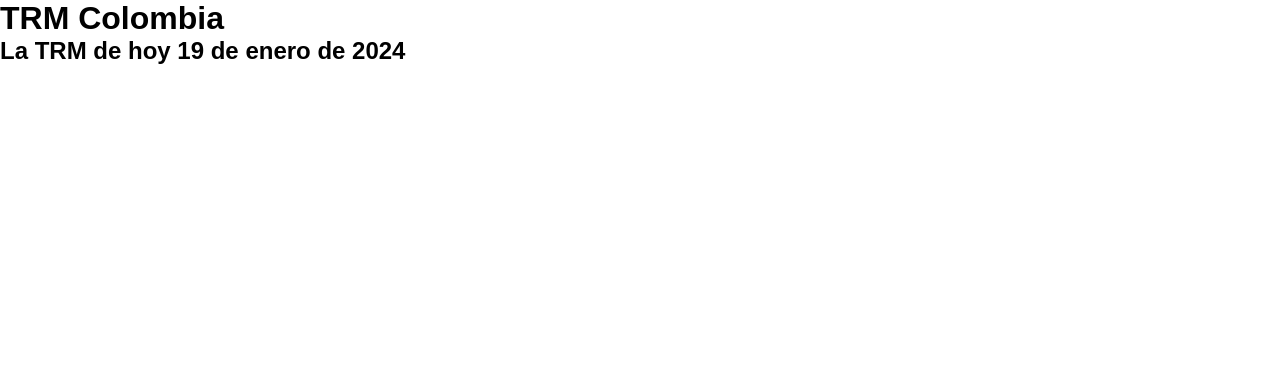
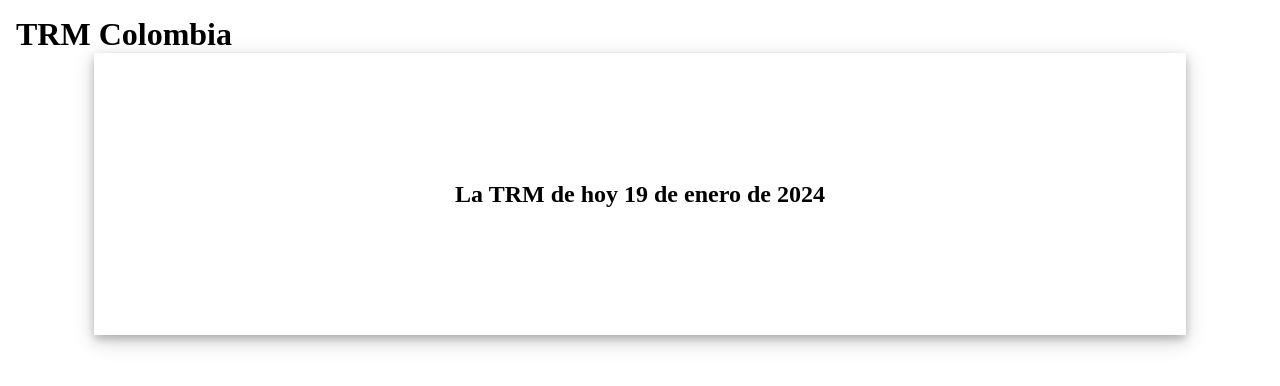
Before and after one commit to espejolui/trm, an Angular app: page / in a window 1280 px wide. Shown: the top 386 px of the page. Built offline with nearby package versions, Linux system fonts and the light colour scheme; no server answers.

Commit message:
Estilos CSS

```diff
--- a/package.json
+++ b/package.json
@@ -1,5 +1,5 @@
 {
-  "name": "trm1",
+  "name": "trm",
   "version": "0.0.0",
   "scripts": {
     "ng": "ng",
--- a/src/app/components/get-dolar/get-dolar.component.html
+++ b/src/app/components/get-dolar/get-dolar.component.html
@@ -1,4 +1,7 @@
-<h2>{{ titlePage }} {{ getDateFormatted() }} </h2>
-@if (dolarData){
-<p>1 USD = {{ dolarData.currency }} <span id="dolarValue">{{ dolarData.value | number: '1.2-2' }}</span></p>
-}
+<section class="card">
+  <h2>{{ titlePage }} {{ getDateFormatted() }} </h2>
+  @if (dolarData){
+  <p>1 USD = {{ dolarData.currency }} <span id="dolarValue">{{ dolarData.value | number: '1.2-2' }}</span></p>
+  }
+
+</section>
--- a/src/index.html
+++ b/src/index.html
@@ -1,5 +1,6 @@
 <!doctype html>
 <html lang="es">
+
 <head>
   <meta charset="utf-8">
   <title>TRM Colombia</title>
@@ -7,7 +8,11 @@
   <meta name="viewport" content="width=device-width, initial-scale=1">
   <link rel="icon" type="image/x-icon" href="#">
 </head>
+
 <body>
-  <app></app>
+  <main>
+    <app></app>
+  </main>
 </body>
+
 </html>
--- a/src/styles.css
+++ b/src/styles.css
@@ -1,8 +1,50 @@
+:root {
+  color-scheme: dark light;
+  --font: "Saira Variable', sans-serif";
+  --gay: #ccc
+}
+
 * {
   margin: 0;
   padding: 0;
 }
 
 body {
-  font-family: 'Saira Variable', sans-serif;
+  font-family: "Saira Variable', sans-serif";
+
+  main {
+    height: 100dvh;
+    padding: 1rem;
+    background-color: var(--gray);
+
+    .title {
+      text-align: center;
+      font-size: 1.5rem;
+      font-weight: 600s;
+    }
+
+    .container {
+      display: grid;
+      width: 100%;
+      margin: auto;
+      margin-top: 3rem;
+      grid-template-columns: repeat(auto-fit, minmax(300px, 1fr));
+      gap: 1rem;
+      justify-items: center;
+    }
+
+    .card {
+      display: grid;
+      width: 85%;
+      min-height: 250px;
+      margin: 0 auto;
+      padding: 1rem;
+      align-content: center;
+      justify-items: center;
+      text-align: center;
+      box-shadow:
+        0 4px 8px 0 rgba(0, 0, 0, 0.2),
+        0 6px 20px 0 rgba(0, 0, 0, 0.19);
+    }
+  }
 }
```
Also changed, not shown: 1 other file (tests, documents, lock files or other folders).
